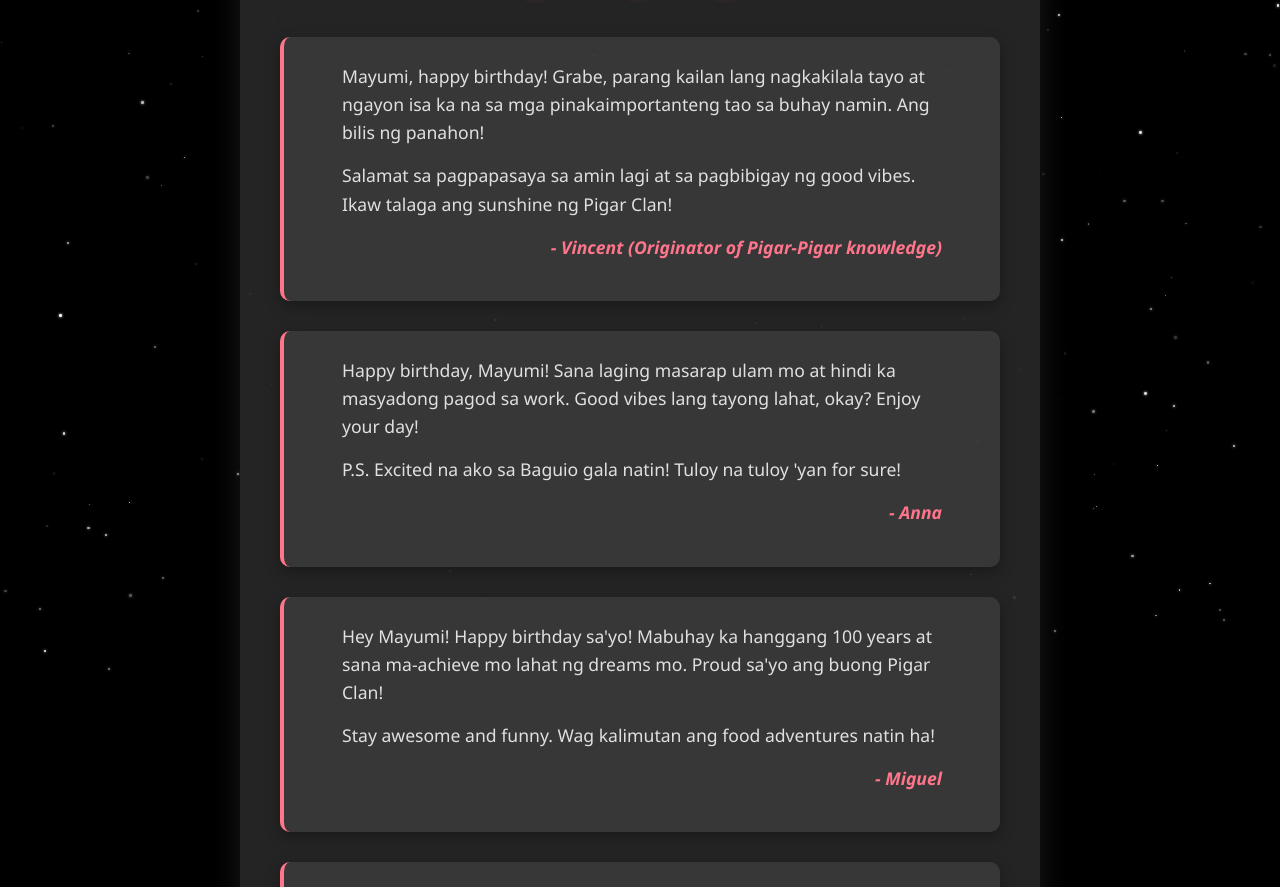
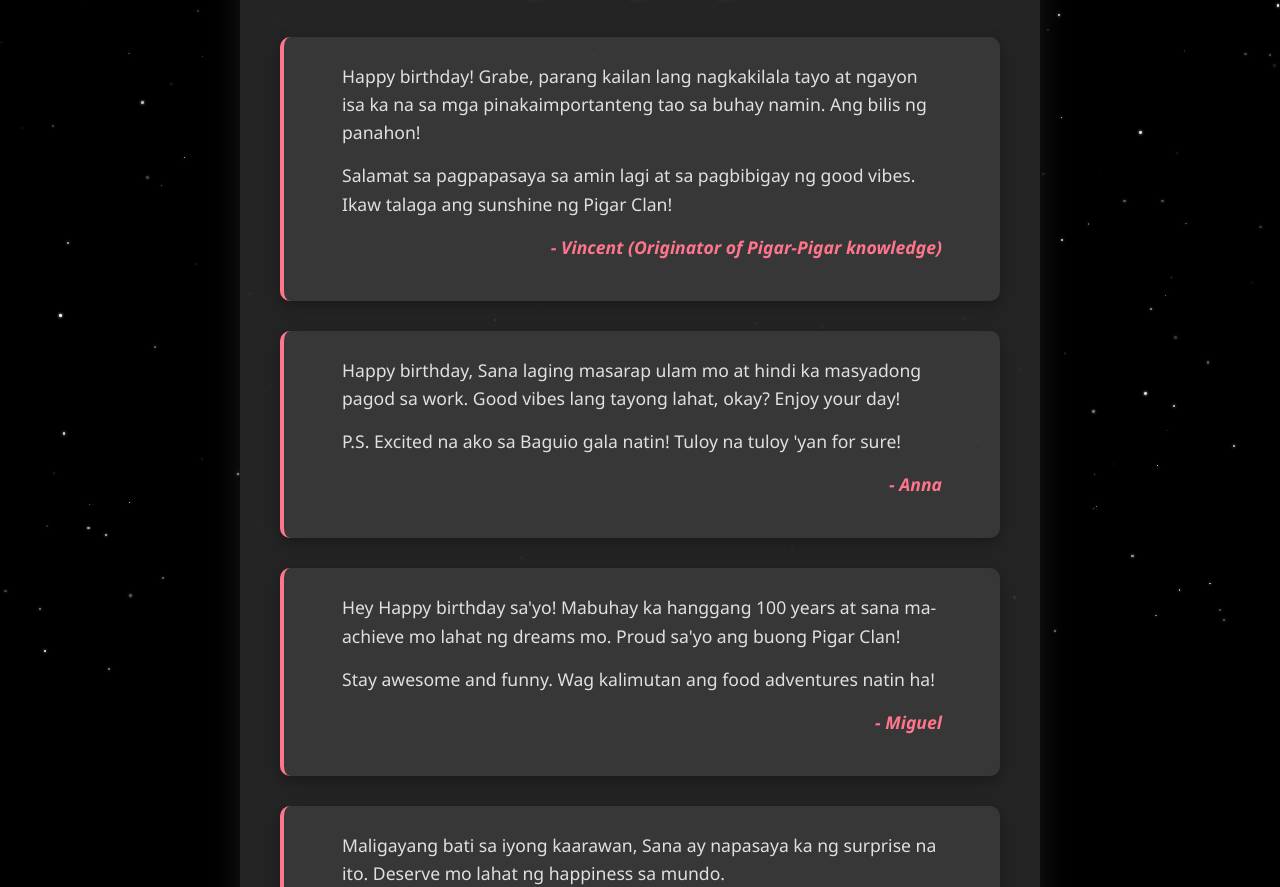
Before and after one commit to habitchaos/surpriseyes, a plain HTML site: page friends.html in a window 1280 px wide. Shown: the part 128-1015 px from the top of the page. Drawn offline with Linux system fonts and the light colour scheme.

Commit message:
added changes

```diff
--- a/friends.html
+++ b/friends.html
@@ -155,25 +155,25 @@
 
     <div class="message-container">
       <div class="message">
-        <p>Mayumi, happy birthday! Grabe, parang kailan lang nagkakilala tayo at ngayon isa ka na sa mga pinakaimportanteng tao sa buhay namin. Ang bilis ng panahon!</p>
+        <p>Happy birthday! Grabe, parang kailan lang nagkakilala tayo at ngayon isa ka na sa mga pinakaimportanteng tao sa buhay namin. Ang bilis ng panahon!</p>
         <p>Salamat sa pagpapasaya sa amin lagi at sa pagbibigay ng good vibes. Ikaw talaga ang sunshine ng Pigar Clan!</p>
         <p class="signature">- Vincent (Originator of Pigar-Pigar knowledge)</p>
       </div>
 
       <div class="message">
-        <p>Happy birthday, Mayumi! Sana laging masarap ulam mo at hindi ka masyadong pagod sa work. Good vibes lang tayong lahat, okay? Enjoy your day!</p>
+        <p>Happy birthday, Sana laging masarap ulam mo at hindi ka masyadong pagod sa work. Good vibes lang tayong lahat, okay? Enjoy your day!</p>
         <p>P.S. Excited na ako sa Baguio gala natin! Tuloy na tuloy 'yan for sure!</p>
         <p class="signature">- Anna</p>
       </div>
 
       <div class="message">
-        <p>Hey Mayumi! Happy birthday sa'yo! Mabuhay ka hanggang 100 years at sana ma-achieve mo lahat ng dreams mo. Proud sa'yo ang buong Pigar Clan!</p>
+        <p>Hey Happy birthday sa'yo! Mabuhay ka hanggang 100 years at sana ma-achieve mo lahat ng dreams mo. Proud sa'yo ang buong Pigar Clan!</p>
         <p>Stay awesome and funny. Wag kalimutan ang food adventures natin ha!</p>
         <p class="signature">- Miguel</p>
       </div>
 
       <div class="message">
-        <p>Maligayang bati sa iyong kaarawan, Mayumi! Sana ay napasaya ka ng surprise na ito. Deserve mo lahat ng happiness sa mundo.</p>
+        <p>Maligayang bati sa iyong kaarawan, Sana ay napasaya ka ng surprise na ito. Deserve mo lahat ng happiness sa mundo.</p>
         <p>Japan man o Pilipinas, kaibigan mo pa rin kami forever! Stay connected kahit malayo tayo sa isa't isa, ok?</p>
         <p class="signature">- Pigar Clan</p>
       </div>
```
Also changed, not shown: main.html (+3 -3 lines).
